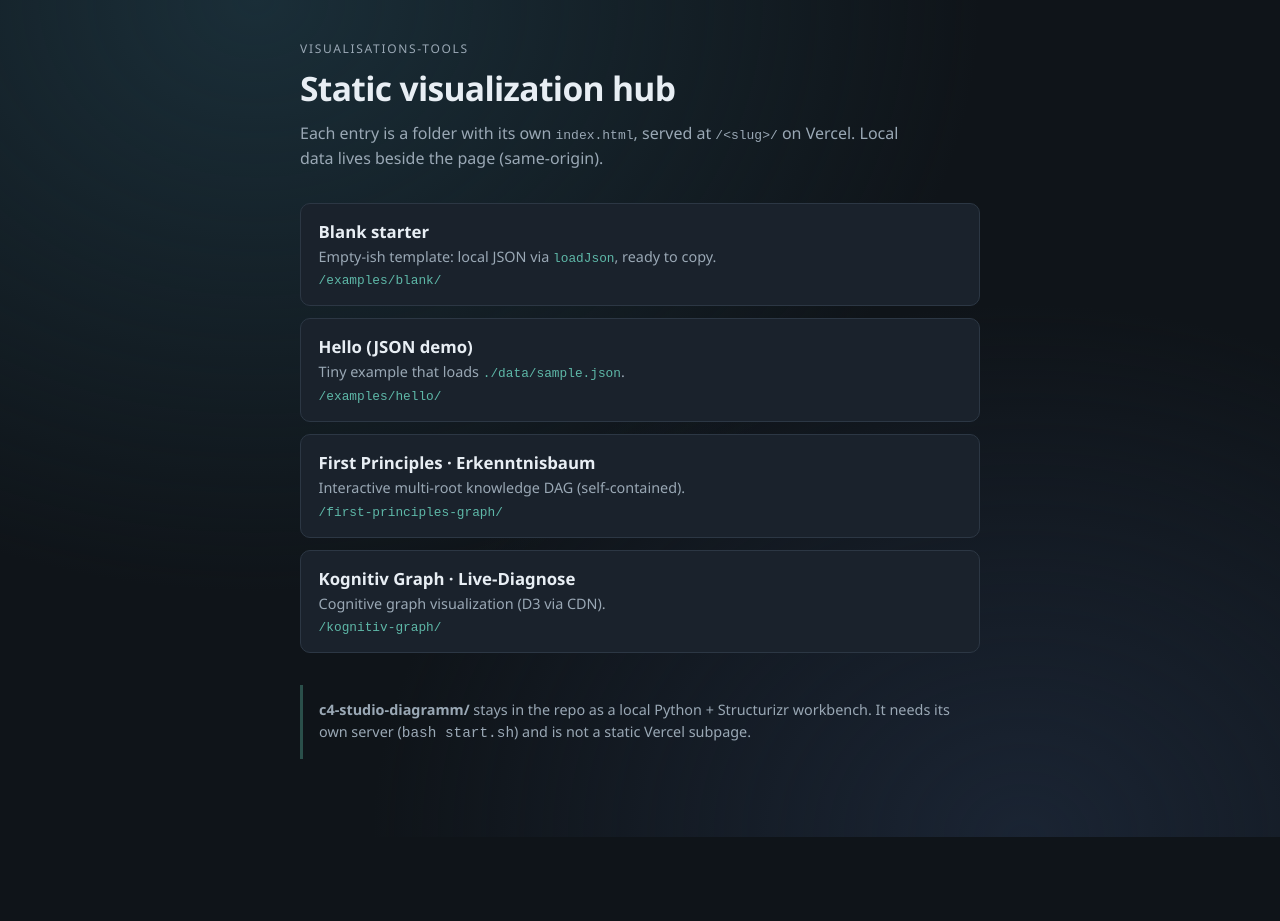
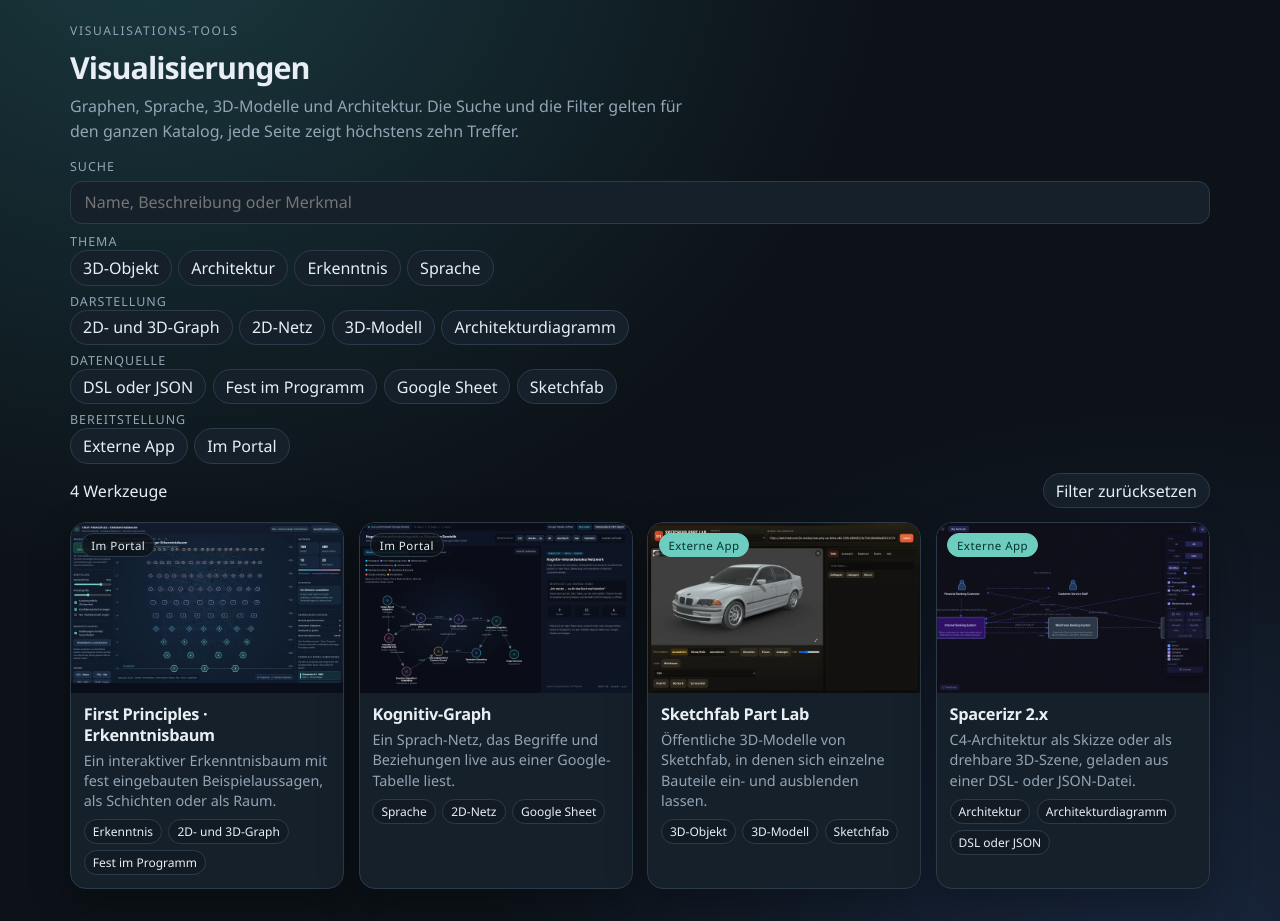
Before and after one commit to CmdOptionBare/Visualisations-Tools, a plain HTML site: page index.html in a window 1280 px wide. Before the commit the page ends 837 px from the top, so only its background shows below. Drawn offline with Linux system fonts and the light colour scheme.

Commit message:
Show the public hub as a German catalog of four tools.
The start page reads data/catalog.json, filters it, and pages at ten results. Blank, Hello, and the local C4 workbench stay in the repo and off the public list.

Co-authored-by: Cursor Agent <cursoragent@cursor.com>
Co-authored-by: Dominik <CmdOptionBare@users.noreply.github.com>

```diff
--- /dev/null
+++ b/data/catalog.json
@@ -0,0 +1,56 @@
+{
+  "tools": [
+    {
+      "id": "first-principles-graph",
+      "title": "First Principles · Erkenntnisbaum",
+      "summary": "Ein interaktiver Erkenntnisbaum mit fest eingebauten Beispielaussagen, als Schichten oder als Raum.",
+      "href": "/first-principles-graph/",
+      "external": false,
+      "preview": "assets/previews/first-principles-graph.webp",
+      "topic": "Erkenntnis",
+      "format": "2D- und 3D-Graph",
+      "dataSource": "Fest im Programm",
+      "location": "Im Portal",
+      "tags": ["Wissen", "DAG", "Graph"]
+    },
+    {
+      "id": "kognitiv-graph",
+      "title": "Kognitiv-Graph",
+      "summary": "Ein Sprach-Netz, das Begriffe und Beziehungen live aus einer Google-Tabelle liest.",
+      "href": "/kognitiv-graph/",
+      "external": false,
+      "preview": "assets/previews/kognitiv-graph.webp",
+      "topic": "Sprache",
+      "format": "2D-Netz",
+      "dataSource": "Google Sheet",
+      "location": "Im Portal",
+      "tags": ["Linguistik", "D3", "Tabelle"]
+    },
+    {
+      "id": "sketchfab-part-lab",
+      "title": "Sketchfab Part Lab",
+      "summary": "Öffentliche 3D-Modelle von Sketchfab, in denen sich einzelne Bauteile ein- und ausblenden lassen.",
+      "href": "https://sketchfabshowandhide.vercel.app/",
+      "external": true,
+      "preview": "assets/previews/sketchfab-part-lab.webp",
+      "topic": "3D-Objekt",
+      "format": "3D-Modell",
+      "dataSource": "Sketchfab",
+      "location": "Externe App",
+      "tags": ["Modell", "Bauteile", "Viewer"]
+    },
+    {
+      "id": "spacerizr",
+      "title": "Spacerizr 2.x",
+      "summary": "C4-Architektur als Skizze oder als drehbare 3D-Szene, geladen aus einer DSL- oder JSON-Datei.",
+      "href": "https://spacerizr-2-x.vercel.app/",
+      "external": true,
+      "preview": "assets/previews/spacerizr.webp",
+      "topic": "Architektur",
+      "format": "Architekturdiagramm",
+      "dataSource": "DSL oder JSON",
+      "location": "Externe App",
+      "tags": ["C4", "Structurizr", "Diagramm"]
+    }
+  ]
+}
--- a/index.html
+++ b/index.html
@@ -1,47 +1,42 @@
 <!doctype html>
-<html lang="en">
+<html lang="de">
 <head>
   <meta charset="utf-8">
   <meta name="viewport" content="width=device-width, initial-scale=1">
-  <title>Visualisations-Tools</title>
+  <title>Visualisierungen</title>
+  <link rel="icon" href="./favicon.ico">
   <link rel="stylesheet" href="./shared/hub.css">
 </head>
 <body>
-  <div class="wrap">
-    <p class="brand">Visualisations-Tools</p>
-    <h1>Static visualization hub</h1>
-    <p class="lead">Each entry is a folder with its own <code>index.html</code>, served at <code>/&lt;slug&gt;/</code> on Vercel. Local data lives beside the page (same-origin).</p>
-    <ul class="viz-list">
-      <li>
-        <a href="./examples/blank/">
-          <strong>Blank starter</strong>
-          <span>Empty-ish template: local JSON via <code>loadJson</code>, ready to copy.</span>
-          <code>/examples/blank/</code>
-        </a>
-      </li>
-      <li>
-        <a href="./examples/hello/">
-          <strong>Hello (JSON demo)</strong>
-          <span>Tiny example that loads <code>./data/sample.json</code>.</span>
-          <code>/examples/hello/</code>
-        </a>
-      </li>
-      <li>
-        <a href="./first-principles-graph/">
-          <strong>First Principles · Erkenntnisbaum</strong>
-          <span>Interactive multi-root knowledge DAG (self-contained).</span>
-          <code>/first-principles-graph/</code>
-        </a>
-      </li>
-      <li>
-        <a href="./kognitiv-graph/">
-          <strong>Kognitiv Graph · Live-Diagnose</strong>
-          <span>Cognitive graph visualization (D3 via CDN).</span>
-          <code>/kognitiv-graph/</code>
-        </a>
-      </li>
-    </ul>
-    <p class="note"><strong>c4-studio-diagramm/</strong> stays in the repo as a local Python + Structurizr workbench. It needs its own server (<code>bash start.sh</code>) and is not a static Vercel subpage.</p>
+  <div class="portal">
+    <header class="mast">
+      <p class="brand">Visualisations-Tools</p>
+      <h1>Visualisierungen</h1>
+      <p class="lead">Graphen, Sprache, 3D-Modelle und Architektur. Die Suche und die Filter gelten für den ganzen Katalog, jede Seite zeigt höchstens zehn Treffer.</p>
+    </header>
+
+    <section class="controls" aria-label="Suche und Filter">
+      <label class="search" for="search">
+        <span class="search-label">Suche</span>
+        <input id="search" type="search" placeholder="Name, Beschreibung oder Merkmal" autocomplete="off">
+      </label>
+      <div id="filters" class="filters"></div>
+      <div class="control-row">
+        <p id="count" class="count" aria-live="polite">Katalog wird geladen …</p>
+        <button id="reset" type="button">Filter zurücksetzen</button>
+      </div>
+    </section>
+
+    <p id="status" class="status" role="status" hidden></p>
+    <p id="empty" class="empty" hidden>Keine Werkzeuge für diese Auswahl.</p>
+    <div id="grid" class="grid"></div>
+
+    <nav id="pager" class="pager" hidden aria-label="Seiten">
+      <button id="prev" type="button">Zurück</button>
+      <p id="page-label" class="page-label"></p>
+      <button id="next" type="button">Weiter</button>
+    </nav>
   </div>
+  <script type="module" src="./shared/hub.js"></script>
 </body>
 </html>
--- a/shared/hub.css
+++ b/shared/hub.css
@@ -1,18 +1,25 @@
 :root {
-  color-scheme: light dark;
-  --bg: #0f1419;
-  --panel: #1a222c;
-  --border: #2c3744;
+  color-scheme: dark;
+  --bg: #0c1218;
+  --panel: #16202a;
+  --panel-2: #1d2936;
+  --border: #2c3b4a;
   --text: #e8eef4;
-  --muted: #9aa8b5;
-  --accent: #5eb8a8;
-  --accent-dim: #2a4f4a;
-  --link: #7dceb8;
-  font-family: "IBM Plex Sans", "Segoe UI", system-ui, sans-serif;
+  --muted: #93a4b5;
+  --accent: #6dcec0;
+  --accent-ink: #08332e;
+  --accent-dim: #214e48;
+  --link: #8fd9cb;
+  --shadow: 0 16px 40px rgba(0, 0, 0, 0.28);
+  font-family: "Segoe UI", system-ui, sans-serif;
 }
 
 * {
   box-sizing: border-box;
+}
+
+[hidden] {
+  display: none !important;
 }
 
 html,
@@ -20,8 +27,8 @@ body {
   margin: 0;
   min-height: 100%;
   background:
-    radial-gradient(ellipse at 20% 0%, #1a2e38 0%, transparent 50%),
-    radial-gradient(ellipse at 80% 100%, #1a2433 0%, transparent 45%),
+    radial-gradient(ellipse at 12% -10%, #1a3a40 0%, transparent 46%),
+    radial-gradient(ellipse at 90% 110%, #1a2740 0%, transparent 42%),
     var(--bg);
   color: var(--text);
 }
@@ -47,69 +54,15 @@ a {
 h1 {
   font-size: clamp(1.6rem, 4vw, 2.1rem);
   font-weight: 650;
-  letter-spacing: -0.02em;
+  letter-spacing: -0.03em;
   margin: 0 0 0.6rem;
 }
 
 .lead {
   color: var(--muted);
   line-height: 1.55;
-  margin: 0 0 2rem;
-  max-width: 38rem;
-}
-
-.viz-list {
-  list-style: none;
-  padding: 0;
   margin: 0;
-  display: grid;
-  gap: 0.75rem;
-}
-
-.viz-list a {
-  display: block;
-  text-decoration: none;
-  color: inherit;
-  background: var(--panel);
-  border: 1px solid var(--border);
-  border-radius: 10px;
-  padding: 1rem 1.1rem;
-  transition: border-color 0.15s ease, background 0.15s ease;
-}
-
-.viz-list a:hover,
-.viz-list a:focus-visible {
-  border-color: var(--accent);
-  background: #1e2a36;
-  outline: none;
-}
-
-.viz-list strong {
-  display: block;
-  font-size: 1.05rem;
-  margin-bottom: 0.25rem;
-}
-
-.viz-list span {
-  display: block;
-  color: var(--muted);
-  font-size: 0.9rem;
-  line-height: 1.4;
-}
-
-.viz-list code {
-  font-family: "IBM Plex Mono", ui-monospace, monospace;
-  font-size: 0.8rem;
-  color: var(--accent);
-}
-
-.note {
-  margin-top: 2rem;
-  padding: 0.9rem 1rem;
-  border-left: 3px solid var(--accent-dim);
-  color: var(--muted);
-  font-size: 0.9rem;
-  line-height: 1.5;
+  max-width: 40rem;
 }
 
 .back {
@@ -122,3 +75,234 @@ h1 {
 .back:hover {
   text-decoration: underline;
 }
+
+.portal {
+  max-width: 1180px;
+  margin: 0 auto;
+  padding: 1.35rem 1.25rem 2rem;
+}
+
+.portal h1 {
+  font-size: clamp(1.55rem, 3vw, 1.9rem);
+  margin-bottom: 0.4rem;
+}
+
+.mast {
+  margin-bottom: 0.9rem;
+}
+
+.controls {
+  display: grid;
+  gap: 0.6rem;
+  margin-bottom: 0.85rem;
+}
+
+.search {
+  display: grid;
+  gap: 0.35rem;
+}
+
+.search-label {
+  font-size: 0.78rem;
+  letter-spacing: 0.08em;
+  text-transform: uppercase;
+  color: var(--muted);
+}
+
+.search input {
+  width: 100%;
+  font: inherit;
+  color: var(--text);
+  background: var(--panel);
+  border: 1px solid var(--border);
+  border-radius: 12px;
+  padding: 0.6rem 0.85rem;
+}
+
+.search input:focus-visible,
+.portal button:focus-visible,
+.card-link:focus-visible {
+  outline: 2px solid var(--accent);
+  outline-offset: 2px;
+}
+
+.filters {
+  display: grid;
+  gap: 0.45rem;
+}
+
+.filter-group {
+  margin: 0;
+  padding: 0;
+  border: 0;
+  display: grid;
+  gap: 0.4rem;
+}
+
+.filter-group legend {
+  padding: 0;
+  font-size: 0.78rem;
+  letter-spacing: 0.08em;
+  text-transform: uppercase;
+  color: var(--muted);
+}
+
+.chips,
+.meta {
+  display: flex;
+  flex-wrap: wrap;
+  gap: 0.4rem;
+}
+
+.chip,
+.control-row button,
+.pager button {
+  font: inherit;
+  color: var(--text);
+  background: var(--panel);
+  border: 1px solid var(--border);
+  border-radius: 999px;
+  padding: 0.35rem 0.75rem;
+  cursor: pointer;
+}
+
+.chip.is-selected {
+  background: var(--accent);
+  border-color: var(--accent);
+  color: var(--accent-ink);
+}
+
+.control-row {
+  display: flex;
+  align-items: center;
+  justify-content: space-between;
+  gap: 0.75rem;
+}
+
+.count,
+.page-label,
+.status,
+.empty {
+  margin: 0;
+  color: var(--muted);
+}
+
+.count {
+  color: var(--text);
+  font-variant-numeric: tabular-nums;
+}
+
+.grid {
+  display: grid;
+  grid-template-columns: repeat(auto-fill, minmax(240px, 1fr));
+  gap: 0.9rem;
+}
+
+.card-link {
+  display: flex;
+  flex-direction: column;
+  height: 100%;
+  text-decoration: none;
+  color: inherit;
+  background: var(--panel);
+  border: 1px solid var(--border);
+  border-radius: 16px;
+  overflow: hidden;
+  box-shadow: var(--shadow);
+}
+
+.card-link:hover {
+  border-color: var(--accent);
+  background: var(--panel-2);
+}
+
+.thumb-frame {
+  position: relative;
+}
+
+.thumb {
+  display: block;
+  width: 100%;
+  aspect-ratio: 16 / 10;
+  object-fit: cover;
+  background: #101820;
+}
+
+.badge {
+  position: absolute;
+  top: 0.65rem;
+  left: 0.65rem;
+  border-radius: 999px;
+  padding: 0.22rem 0.55rem;
+  font-size: 0.72rem;
+  letter-spacing: 0.04em;
+  background: rgba(12, 18, 24, 0.82);
+  border: 1px solid var(--border);
+  color: var(--text);
+}
+
+.badge-external {
+  background: var(--accent);
+  border-color: var(--accent);
+  color: var(--accent-ink);
+}
+
+.card-body {
+  display: grid;
+  gap: 0.35rem;
+  padding: 0.7rem 0.8rem 0.8rem;
+}
+
+.card-body h2 {
+  margin: 0;
+  font-size: 1.02rem;
+  letter-spacing: -0.02em;
+  line-height: 1.25;
+}
+
+.summary {
+  margin: 0;
+  color: var(--muted);
+  font-size: 0.9rem;
+  line-height: 1.4;
+}
+
+.meta {
+  list-style: none;
+  padding: 0;
+  margin: 0.15rem 0 0;
+}
+
+.meta li {
+  font-size: 0.75rem;
+  color: var(--text);
+  background: #121b24;
+  border: 1px solid var(--border);
+  border-radius: 999px;
+  padding: 0.18rem 0.5rem;
+}
+
+.empty,
+.status {
+  margin-bottom: 0.8rem;
+}
+
+.pager {
+  display: flex;
+  align-items: center;
+  justify-content: center;
+  gap: 0.8rem;
+  margin-top: 1.25rem;
+}
+
+.pager button:disabled {
+  opacity: 0.4;
+  cursor: default;
+}
+
+@media (max-width: 720px) {
+  .control-row {
+    align-items: stretch;
+    flex-direction: column;
+  }
+}
--- /dev/null
+++ b/shared/hub.js
@@ -0,0 +1,235 @@
+const PAGE_SIZE = 10;
+
+const FILTERS = [
+  { key: "topic", label: "Thema" },
+  { key: "format", label: "Darstellung" },
+  { key: "dataSource", label: "Datenquelle" },
+  { key: "location", label: "Bereitstellung" },
+];
+
+const state = {
+  tools: [],
+  query: "",
+  page: 1,
+  selected: {
+    topic: new Set(),
+    format: new Set(),
+    dataSource: new Set(),
+    location: new Set(),
+  },
+};
+
+const searchInput = document.getElementById("search");
+const filtersRoot = document.getElementById("filters");
+const countEl = document.getElementById("count");
+const resetButton = document.getElementById("reset");
+const statusEl = document.getElementById("status");
+const emptyEl = document.getElementById("empty");
+const gridEl = document.getElementById("grid");
+const pagerEl = document.getElementById("pager");
+const prevButton = document.getElementById("prev");
+const nextButton = document.getElementById("next");
+const pageLabel = document.getElementById("page-label");
+
+searchInput.addEventListener("input", () => {
+  state.query = searchInput.value;
+  state.page = 1;
+  render();
+});
+
+resetButton.addEventListener("click", () => {
+  state.query = "";
+  state.page = 1;
+  searchInput.value = "";
+  for (const { key } of FILTERS) state.selected[key].clear();
+  render();
+});
+
+filtersRoot.addEventListener("click", (event) => {
+  const button = event.target.closest("button[data-key]");
+  if (!button) return;
+  const selected = state.selected[button.dataset.key];
+  const value = button.dataset.value;
+  if (selected.has(value)) selected.delete(value);
+  else selected.add(value);
+  state.page = 1;
+  render();
+});
+
+prevButton.addEventListener("click", () => {
+  if (state.page <= 1) return;
+  state.page -= 1;
+  render();
+});
+
+nextButton.addEventListener("click", () => {
+  state.page += 1;
+  render();
+});
+
+function haystack(tool) {
+  return [
+    tool.title,
+    tool.summary,
+    tool.topic,
+    tool.format,
+    tool.dataSource,
+    tool.location,
+    ...(Array.isArray(tool.tags) ? tool.tags : []),
+  ]
+    .filter(Boolean)
+    .join("\n")
+    .toLowerCase();
+}
+
+function matchingTools() {
+  const terms = state.query.trim().toLowerCase().split(/\s+/).filter(Boolean);
+  return state.tools.filter((tool) => {
+    for (const { key } of FILTERS) {
+      const chosen = state.selected[key];
+      if (chosen.size > 0 && !chosen.has(String(tool[key] ?? ""))) return false;
+    }
+    if (terms.length === 0) return true;
+    const text = haystack(tool);
+    return terms.every((term) => text.includes(term));
+  });
+}
+
+function uniqueValues(key) {
+  const values = new Set();
+  for (const tool of state.tools) {
+    const value = String(tool[key] ?? "").trim();
+    if (value) values.add(value);
+  }
+  return [...values].sort((a, b) => a.localeCompare(b, "de"));
+}
+
+function buildFilters() {
+  filtersRoot.replaceChildren();
+  for (const { key, label } of FILTERS) {
+    const group = document.createElement("fieldset");
+    group.className = "filter-group";
+    const legend = document.createElement("legend");
+    legend.textContent = label;
+    group.append(legend);
+    const chips = document.createElement("div");
+    chips.className = "chips";
+    for (const value of uniqueValues(key)) {
+      const button = document.createElement("button");
+      button.type = "button";
+      button.className = "chip";
+      button.dataset.key = key;
+      button.dataset.value = value;
+      button.textContent = value;
+      button.setAttribute("aria-pressed", "false");
+      chips.append(button);
+    }
+    group.append(chips);
+    filtersRoot.append(group);
+  }
+}
+
+function syncFilterButtons() {
+  for (const button of filtersRoot.querySelectorAll("button[data-key]")) {
+    const on = state.selected[button.dataset.key].has(button.dataset.value);
+    button.classList.toggle("is-selected", on);
+    button.setAttribute("aria-pressed", on ? "true" : "false");
+  }
+}
+
+function card(tool) {
+  const article = document.createElement("article");
+  article.className = "card";
+
+  const link = document.createElement("a");
+  link.className = "card-link";
+  link.href = tool.href;
+  if (tool.external) {
+    link.target = "_blank";
+    link.rel = "noopener noreferrer";
+  }
+
+  const frame = document.createElement("div");
+  frame.className = "thumb-frame";
+  const image = document.createElement("img");
+  image.className = "thumb";
+  image.src = tool.preview;
+  image.alt = "";
+  frame.append(image);
+
+  const badge = document.createElement("span");
+  badge.className = tool.external ? "badge badge-external" : "badge";
+  badge.textContent = tool.location || (tool.external ? "Externe App" : "Im Portal");
+  frame.append(badge);
+
+  const body = document.createElement("div");
+  body.className = "card-body";
+  const title = document.createElement("h2");
+  title.textContent = tool.title;
+  const summary = document.createElement("p");
+  summary.className = "summary";
+  summary.textContent = tool.summary;
+  const chips = document.createElement("ul");
+  chips.className = "meta";
+  for (const value of [tool.topic, tool.format, tool.dataSource]) {
+    if (!value) continue;
+    const item = document.createElement("li");
+    item.textContent = value;
+    chips.append(item);
+  }
+  body.append(title, summary, chips);
+  link.append(frame, body);
+  article.append(link);
+  return article;
+}
+
+function render() {
+  const matched = matchingTools();
+  const pageCount = Math.max(1, Math.ceil(matched.length / PAGE_SIZE));
+  if (state.page > pageCount) state.page = pageCount;
+  if (state.page < 1) state.page = 1;
+  const start = (state.page - 1) * PAGE_SIZE;
+  const visible = matched.slice(start, start + PAGE_SIZE);
+
+  const noun = matched.length === 1 ? "Werkzeug" : "Werkzeuge";
+  countEl.textContent = `${matched.length} ${noun}`;
+
+  gridEl.replaceChildren(...visible.map(card));
+  emptyEl.hidden = matched.length !== 0;
+
+  const showPager = matched.length > PAGE_SIZE;
+  pagerEl.hidden = !showPager;
+  if (showPager) {
+    const end = start + visible.length;
+    pageLabel.textContent = `Zeige ${start + 1}–${end} von ${matched.length}`;
+    prevButton.disabled = state.page <= 1;
+    nextButton.disabled = state.page >= pageCount;
+  } else {
+    pageLabel.textContent = "";
+  }
+
+  syncFilterButtons();
+}
+
+function showStatus(message) {
+  statusEl.hidden = false;
+  statusEl.textContent = message;
+}
+
+async function init() {
+  try {
+    const url = new URL("../data/catalog.json", import.meta.url);
+    const response = await fetch(url, { cache: "no-store" });
+    if (!response.ok) throw new Error(String(response.status));
+    const catalog = await response.json();
+    state.tools = Array.isArray(catalog.tools) ? catalog.tools : [];
+    statusEl.hidden = true;
+    buildFilters();
+    render();
+  } catch {
+    countEl.textContent = "0 Werkzeuge";
+    showStatus("Der Katalog konnte nicht geladen werden.");
+  }
+}
+
+init();
```
Also changed, not shown: README.md, assets/previews/first-principles-graph.webp (added), assets/previews/kognitiv-graph.webp (added), assets/previews/sketchfab-part-lab.webp (added), assets/previews/spacerizr.webp (added), favicon.ico (added).
